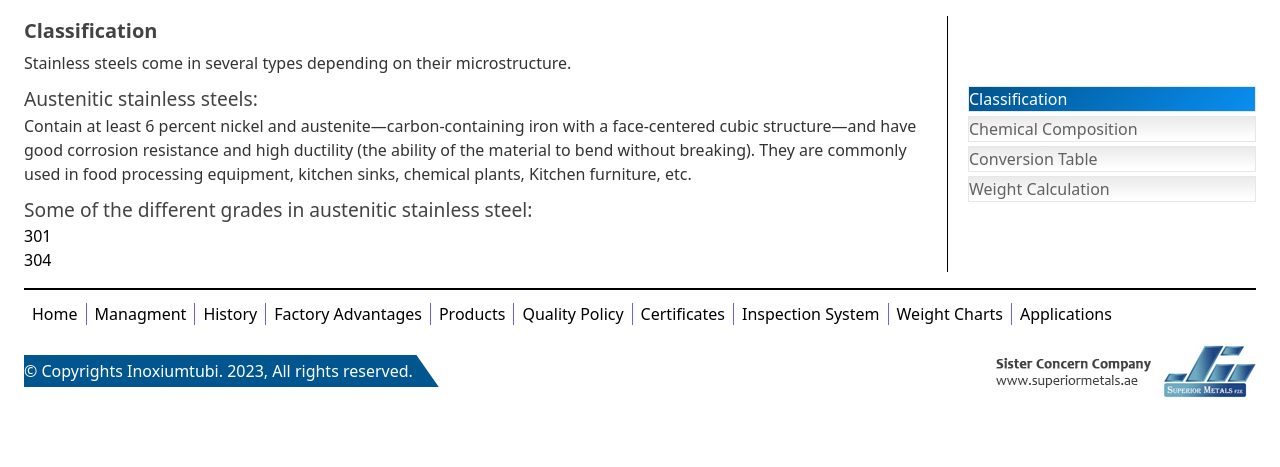
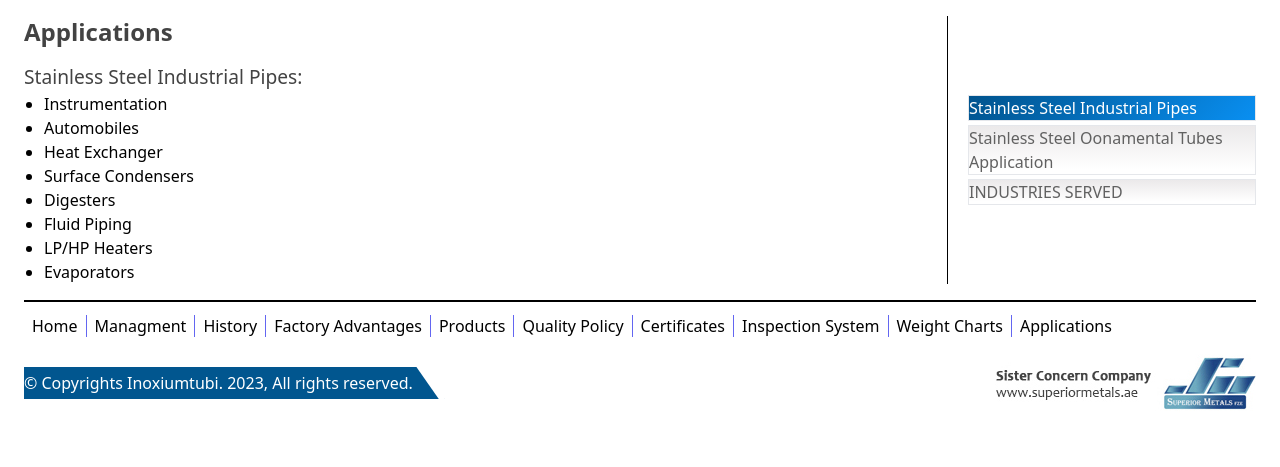
Before and after one commit to MuhammadKhizarShahzad/inoxium-tubi, a PHP site: page /applications.php in a window 1280 px wide. Shown: the part 120-587 px from the top of the page. Run offline with PHP 8.4, Linux system fonts and the light colour scheme; some libraries are stand-ins or nearby versions.

Commit message:
added logic in application page

```diff
--- a/applications.php
+++ b/applications.php
@@ -1,93 +1,110 @@
 <?php include_once("header.php") ?>
+<script defer>
+  const data = [
+    {
+      heading: "Stainless Steel Industrial Pipes:",
+      list: [
+        "Instrumentation",
+        "Automobiles",
+        "Heat Exchanger",
+        "Surface Condensers",
+        "Digesters",
+        "Fluid Piping",
+        "LP/HP Heaters",
+        "Evaporators"
+      ]
+    },
+    {
+      heading: "STAINLESS STEEL ORNAMENTAL TUBES APPLICATION:",
+      list: [
+        "Boat Rails & Ladders",
+        "Automotive Step Bars & Grille Guards",
+        "Washroom Grab Bars",
+        "Architecture",
+        "Swimming Pool Rails",
+        "Ovens, Refrigerators, Restaurant Equipment",
+        "Medical Equipment	",
+        "Exercise Equipment",
+        "Rain showers",
+        "handrail",
+        "stair rail",
+        "Industrial kitchen furniture",
+        "ovens",
+        "refrigerators"
+      ]
+    },
+    {
+      heading: "INDUSTRIES SERVED:",
+      list: [
+        "Industrial Kitchen equipment factories",
+        "Medical equipment factories",
+        "Ship building",
+        "Chemical Processing",
+        "Sugar Mills",
+        "Heat exchangers",
+        "Pharmaceutical factories",
+        "Textile Machinery",
+        "Fertilizers",
+        "Dairy and Food Processing",
+        "Power Plants",
+        "Construction",
+        "Modern Architecture",
+        "Oil and Gas Processing",
+        "Water treatment facilities",
+        "Desalination",
+        "Synthetic Fibers",
+        "Pulp and Paper",
+        "Breweries",
+        "Refinery & Petrochemicals",
+        "Energy industries"
+      ]
+    }
+  ]
+</script>
 
 <section class="flex md:items-center flex-col-reverse md:flex-row">
   <div class="left-section md:pr-3 md:border-r border-black w-full md:w-3/4">
-    <div class="scroll-section h-full md:h-64 overflow-y-auto">
-      <h1>Classification</h1>
-      <p>Stainless steels come in several types depending on their microstructure.</p>
-      <h2>Austenitic stainless steels:</h2>
-      <p>
-        Contain at least 6 percent nickel and austenite—carbon-containing iron with a face-centered
-        cubic structure—and have good corrosion resistance and high ductility (the ability of the material to bend
-        without breaking). They are commonly used in food processing equipment, kitchen sinks, chemical plants,
-        Kitchen furniture, etc.
-      </p>
-      <h2>Some of the different grades in austenitic stainless steel:</h2>
-      <ul>
-        <li>301</li>
-        <li>304</li>
-        <li>316L</li>
-        <li>321</li>
-        <li>310</li>
-      </ul>
-      <h2>Ferritic stainless steels:</h2>
-      <p>
-        (ferrite has a body-centered cubic structure) have better resistance to stress corrosion than austenitic, but
-        they are difficult to weld. They are used in water coolers, hot water tanks, automobiles exhausts, etc.
-      </p>
-      <h2>Some of the different grades in ferritic stainless steel:</h2>
-      <ul>
-        <li>430</li>
-        <li>409</li>
-        <li>4003</li>
-        <li>403</li>
-      </ul>
-      <h2>Duplex stainless steels:</h2>
-      <p>which generally contain equal amounts of ferrite and austenite, provide better resistance to
-        pitting and crevice
-        corrosion in most environments. They also have superior resistance to cracking due to chloride stress corrosion,
-        and
-        they are about twice as strong as the common austenitics. Therefore, duplex stainless steels are widely used in
-        the
-        chemical industry in refineries, gas-processing plants, pulp and paper plants, and sea water piping
-        installations.
-      </p>
-      <h2>Some of the different grades in Duplex stainless steel:</h2>
-      <ul>
-        <li>2205</li>
-        <li>2304</li>
-        <li>2507</li>
-        <li>3RE60</li>
-        <li>329</li>
-      </ul>
-      <h2>Martensitic stainless steels</h2>
-      <p>Contain iron having a needle-like structure. They are plain chromium steels containing between
-        12 and 18%
-        chromium.
-        Martensitic stainless steels are used in making shafts, surgical instruments, knife blades, spindles and pins.
-      </p>
-      <h2>Some of the different grades in Martensitic stainless steel:</h2>
-      <ul>
-        <li>410</li>
-        <li>420</li>
-        <li>431</li>
-        <li>416</li>
-        <li>440C</li>
-      </ul>
-    </div>
+    <h1 class="text-2xl">Applications</h1>
+    <h2 class="heading"></h2>
+    <ul class="list-disc pl-5"></ul>
+
+    <script defer>
+      let i = 0;
+      const ul = document.querySelector(".list-disc");
+      const h2 = document.querySelector(".heading");
+
+      h2.innerHTML = `${data[i].heading}`
+      let listData = data[i].list;
+      for (let i = 0; i < listData.length; i++)
+        ul.innerHTML += `<li>${listData[i]}</li>`;
+
+      const index = (inc) => {
+        i = inc;
+        listData = data[i].list;
+        h2.innerHTML = `${data[i].heading}`
+        ul.innerHTML = "";
+        for (let i = 0; i < listData.length; i++)
+          ul.innerHTML += `<li>${listData[i]}</li>`;
+      }
+    </script>
   </div>
 
   <div class="p-0 md:p-5 md:pr-0 w-full md:w-1/4 mb-4 md:mb-0">
     <nav class="right-tabs">
       <ul class="flex flex-col divide > * bg-none border-0">
-        <li class="mb-1 border">
-          <a class="active" href="<?php echo $URL ?>types-of-ss/classification.php">
-            Classification
+        <li class="mb-1 border" onclick="index(0)">
+          <a class="active">
+            Stainless Steel Industrial Pipes
           </a>
         </li>
-        <li class="mb-1 border">
-          <a href="<?php echo $URL ?>types-of-ss/chemical-composition.php">
-            Chemical Composition
+        <li class="mb-1 border" onclick="index(1)">
+          <a>
+            Stainless Steel Oonamental Tubes Application
           </a>
         </li>
-        <li class="mb-1 border">
-          <a href="<?php echo $URL ?>types-of-ss/conversion-table.php">
-            Conversion Table
-          </a>
-        </li>
-        <li class="mb border">
-          <a href="<?php echo $URL ?>types-of-ss/weight-calculation.php">
-            Weight Calculation
+        <li class="mb border" onclick="index(2)">
+          <a>
+          	INDUSTRIES SERVED
           </a>
         </li>
       </ul>
--- a/assests/css/output.css
+++ b/assests/css/output.css
@@ -554,12 +554,16 @@ video {
   margin-bottom: 1rem;
 }
 
+.mb-4 {
+  margin-bottom: 1rem;
+}
+
+.mb-1 {
+  margin-bottom: 0.25rem;
+}
+
 .ml-11 {
   margin-left: 2.75rem;
-}
-
-.mb-4 {
-  margin-bottom: 1rem;
 }
 
 .mt-5 {
@@ -568,10 +572,6 @@ video {
 
 .mt-4 {
   margin-top: 1rem;
-}
-
-.mb-1 {
-  margin-bottom: 0.25rem;
 }
 
 .mb-2 {
@@ -865,6 +869,22 @@ video {
   padding-right: 0.5rem;
 }
 
+.pl-9 {
+  padding-left: 2.25rem;
+}
+
+.pl-7 {
+  padding-left: 1.75rem;
+}
+
+.pl-6 {
+  padding-left: 1.5rem;
+}
+
+.pl-5 {
+  padding-left: 1.25rem;
+}
+
 .text-center {
   text-align: center;
 }
@@ -887,14 +907,29 @@ video {
   line-height: 1.75rem;
 }
 
+.text-2xl {
+  font-size: 1.5rem;
+  line-height: 2rem;
+}
+
 .text-sm {
   font-size: 0.875rem;
   line-height: 1.25rem;
 }
 
-.text-2xl {
-  font-size: 1.5rem;
-  line-height: 2rem;
+.text-xl {
+  font-size: 1.25rem;
+  line-height: 1.75rem;
+}
+
+.text-4xl {
+  font-size: 2.25rem;
+  line-height: 2.5rem;
+}
+
+.text-3xl {
+  font-size: 1.875rem;
+  line-height: 2.25rem;
 }
 
 .font-semibold {
```
Also changed, not shown: other parts of assests/css/output.css (+44 -32 lines).
